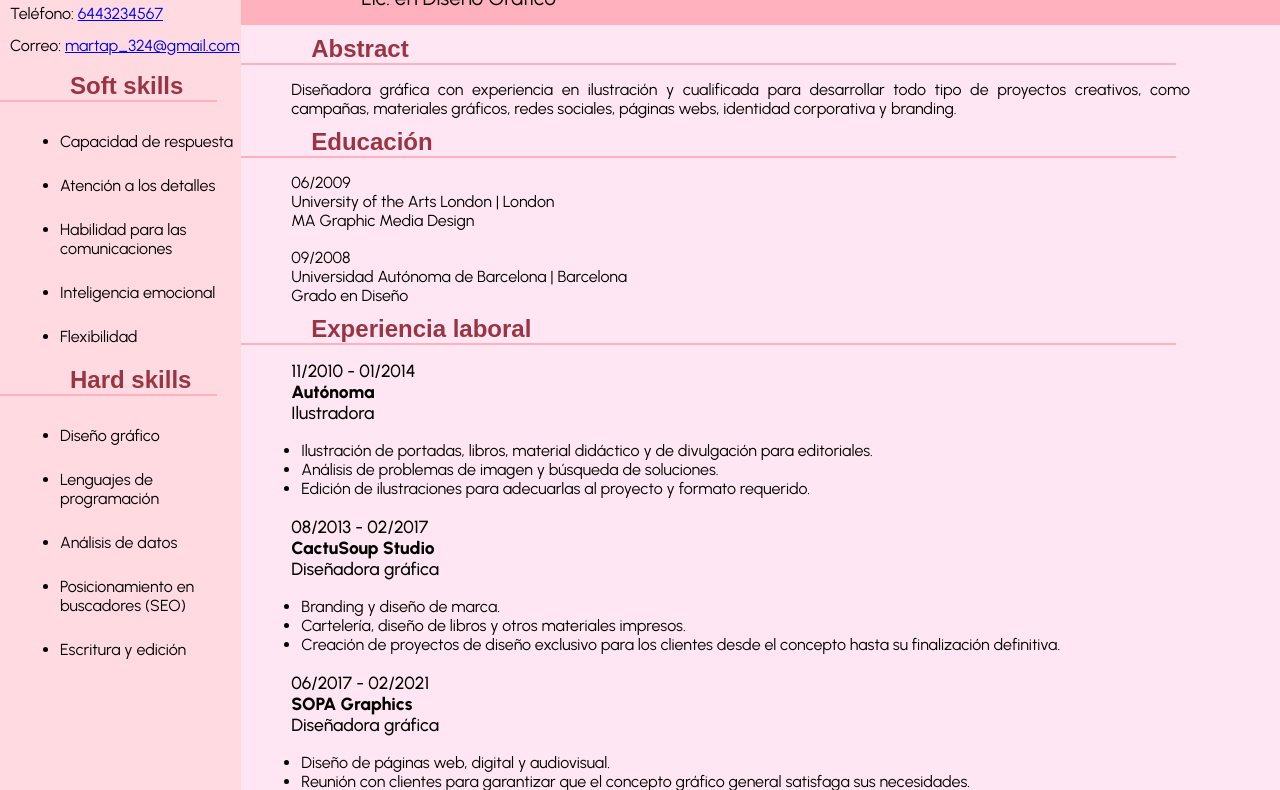
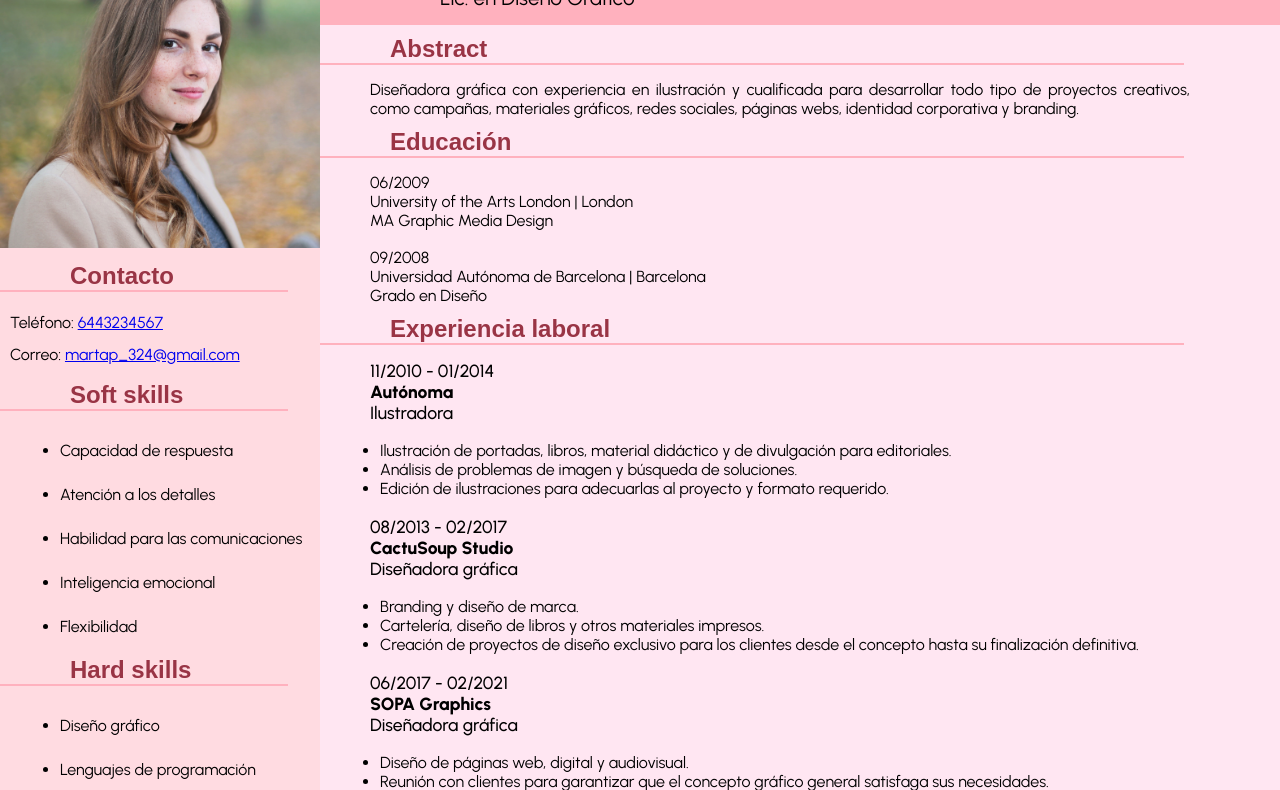
Before and after one commit to chocomilk8/practicas-web-valeria, a plain HTML site: page u2/evaluacionu2.html in a window 1280 px wide. Shown: the part 75-865 px from the top of the page. Drawn offline with nearby package versions, Linux system fonts and the light colour scheme; a web font is replaced by a local one.

Commit message:
Update evaluacionu2.html

```diff
--- a/u2/evaluacionu2.html
+++ b/u2/evaluacionu2.html
@@ -24,7 +24,7 @@
     <main class="cuerpo">
     <section class="skills">
         <div class="item imagen">
-            <img src="img/persona.jpg" alt="">
+            <img src="../img/persona.jpg" alt="">
         </div>
         <div class="item contacto">
             <h2>Contacto</h2>
```
